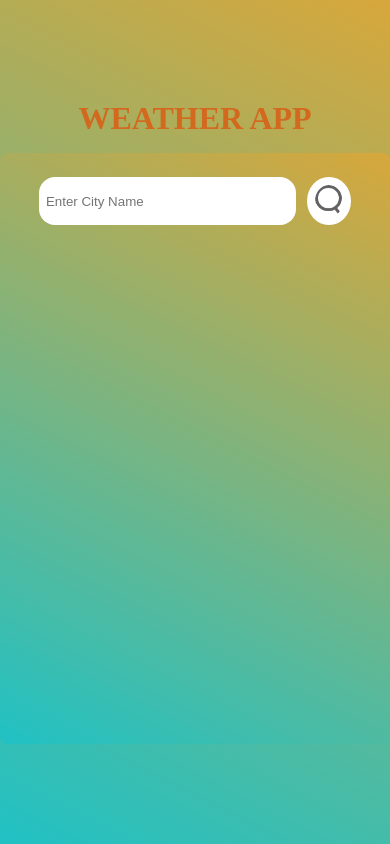
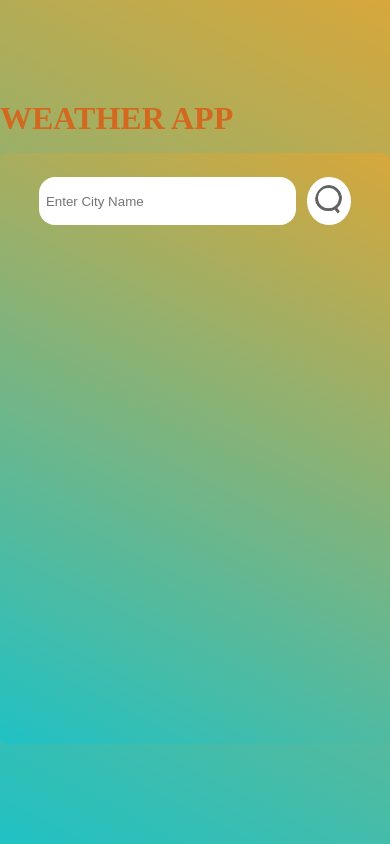
Before and after one commit to foster07/weatherinfo, a plain HTML site: page index.html in a window 390 px wide. Drawn offline with Linux system fonts and the light colour scheme.

Commit message:
bugFix-heading for smartphone

```diff
--- a/styles.css
+++ b/styles.css
@@ -152,7 +152,7 @@ h1{
     overflow-x: hidden;
     overflow-y: auto;
     background: linear-gradient(27deg, rgba(34,193,195,1) 1%, rgba(215,167,59,1) 100%, rgba(253,187,45,1) 100%);
-
+    align-items: start;
     }
     h1{
         text-align: center;
```
